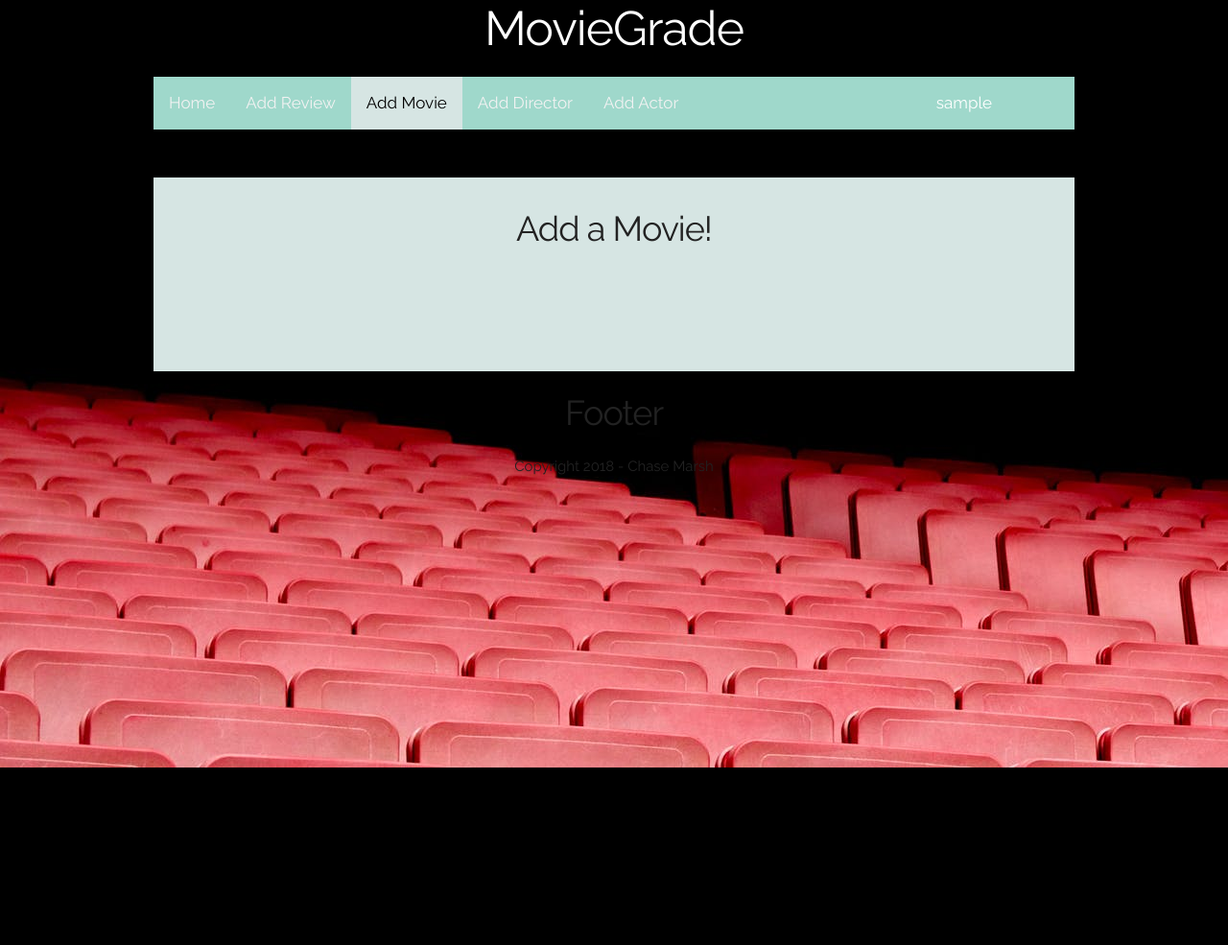
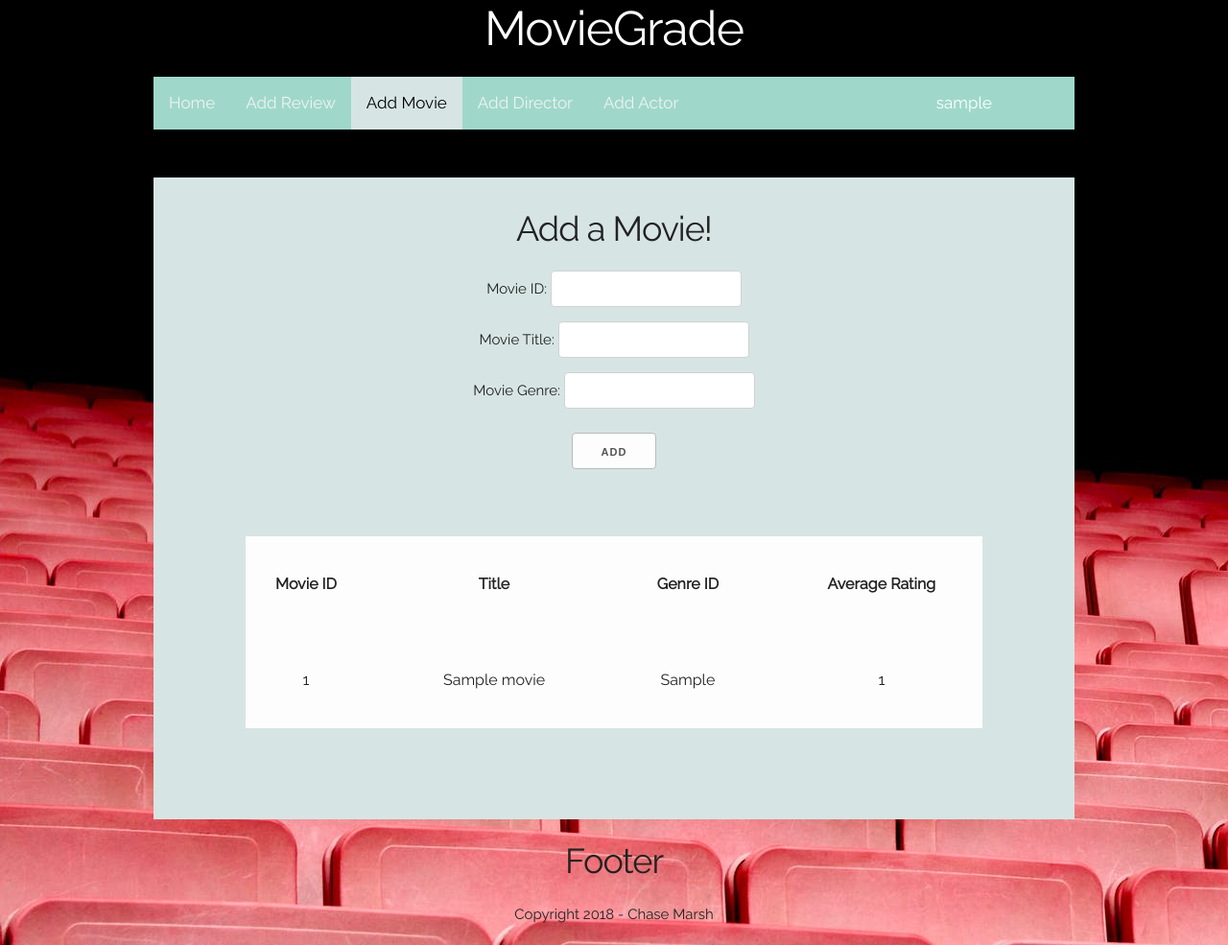
Before and after one commit to camarsh7/moviegrade, a PHP site: page /addmovie.php in a window 1280 px wide. Shown: the whole page at 96% size. Before the commit the page ends 800 px from the top, so only its background shows below. Run offline with PHP 8.4, Linux system fonts and the light colour scheme; the visitor is signed in with stand-in values (Sample User, id 1); tables that the repository leaves empty hold one stand-in row (values such as "Sample post").

Commit message:
Implement adding movies with dynamic updating rating

```diff
--- a/adddirector.php
+++ b/adddirector.php
@@ -102,7 +102,6 @@ if($_SERVER["REQUEST_METHOD"] == "POST") {
 
 	if($bool) { //if it wasn't taken, go ahead and do the insert of all the data.
 		mysqli_query($link, "INSERT INTO director (director_id, dname) VALUES ('$director_id', '$dname')");
-		Print '<script>alert("Successfully Added!");</script>';
 		Print '<script>window.location.assign("adddirector.php");</script>';
 	}
     echo "Director name entered: ". $dname . "<br/>";
--- a/addmovie.php
+++ b/addmovie.php
@@ -39,10 +39,43 @@
 		<div class="u-full-width-dark">
 			<div class="container">
 				<h3 align="center">Add a Movie!</h3>
-				<table class="u-full-width">
+				<div align="center">
+                    <form align="center" action="addmovie.php" method="POST">
+                        Movie ID: <input type="text" name="movie_id" required="required" /> <br/>
+                        Movie Title: <input type="text" name="title" required="required" /> <br/>
+                        Movie Genre: <input type="text" name="genre" required="required" /> <br/>
+                    <input class="button button-1" type="submit" value="Add"/>
+                    </form>
+                </div>
+                <div align="center">
+                    <table class="u-full-width">
+                        <?php
+                         $link = mysqli_connect("127.0.0.1", "root", "", "movie_grade");
 
+                         echo "<table class='u-full-width'>";
+                         $query = mysqli_query($link, "Select * from movie");
+                         echo "<tr><td style='font-weight:bold'>" . "Movie ID" . "</td><td style='font-weight:bold'>" . "Title" . "</td><td style='font-weight:bold'>" . "Genre ID" . "</td><td style='font-weight:bold'>" . "Average Rating" . "</td><tr>";
+                         while($row = mysqli_fetch_array($query))
+                              {
+                              $movie_id = $row['movie_id'];
+                              $sql = "SELECT avg(review_rating) AS rating FROM review WHERE movie_id = '$movie_id'";
 
-				</table>
+                              if($stmt = mysqli_prepare($link, $sql)){
+                                if(mysqli_stmt_execute($stmt)){
+                                    $avgcontainer = mysqli_stmt_get_result($stmt);
+                                    while($avgrow = mysqli_fetch_array($avgcontainer)){
+                                        $rating = $avgrow['rating'];
+                                        mysqli_query($link, "Update movie SET 'avg_ranging' = '$rating' where movie_id ='$movie_id'");
+                                    }
+                                }
+                              }
+                              echo "<tr><td>" . $row['movie_id'] . "</td><td> " . $row['title'] . "</td><td> " . $row['genre'] . "</td><td> " . $row['avg_ranging'] . "</td></tr>";
+                              }
+                         echo "</table>";
+                         mysqli_close($link);
+                        ?>
+                    </table>
+                </div>
 			</div>
 		</div>
 	</body>
@@ -53,3 +86,35 @@
 		</div>
 
 </html>
+
+<?php
+if($_SERVER["REQUEST_METHOD"] == "POST") {
+	$link = mysqli_connect("127.0.0.1", "root", "", "movie_grade");
+
+	$title = mysqli_real_escape_string($link, $_POST['title']);
+    $genre = mysqli_real_escape_string($link, $_POST['genre']);
+    $movie_id = mysqli_real_escape_string($link, $_POST['movie_id']);
+    $avg_ranging = 5;
+
+	$bool = true;
+
+	mysqli_select_db($link, "movie_grade") or die("Cannot connect to database");
+
+	$query = mysqli_query($link, "Select * from movie");
+
+	while($row = mysqli_fetch_array($query)) {
+		$table_movie = $row['movie_id'];
+
+		if($movie_id == $table_movie) { //checks if the username is already found in the table
+			$bool = false;
+			Print '<script>alert("Movie ID already in system!");</script>';
+			Print '<script>window.location.assign("addmovie.php");</script>';
+		}
+	}
+
+	if($bool) { //if it wasn't taken, go ahead and do the insert of all the data.
+        mysqli_query($link, "INSERT INTO movie (movie_id, title, avg_ranging, genre) VALUES ('$movie_id', '$title', '$avg_ranging', '$genre')");
+        Print '<script>window.location.assign("addmovie.php");</script>';
+	}
+}
+?>
```
